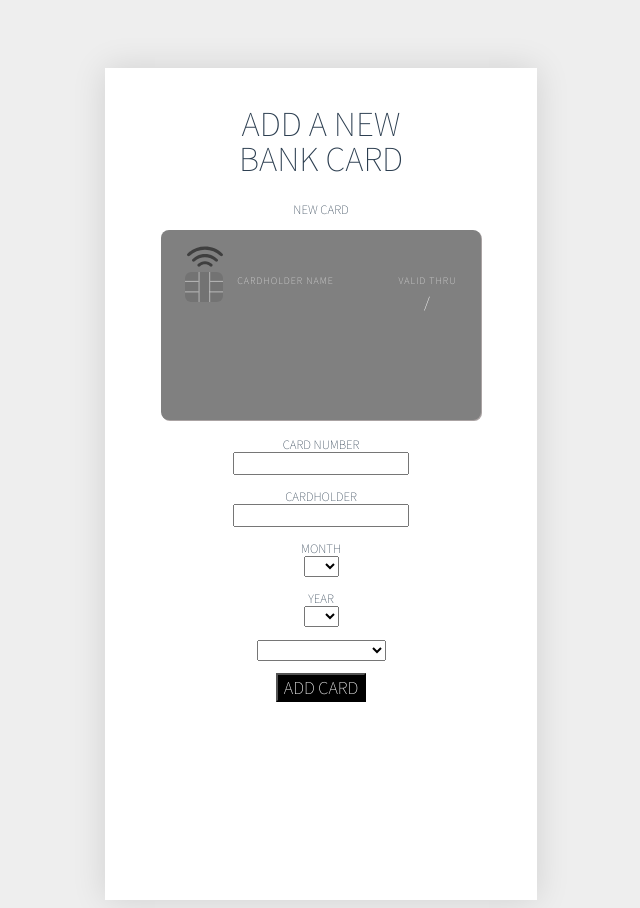
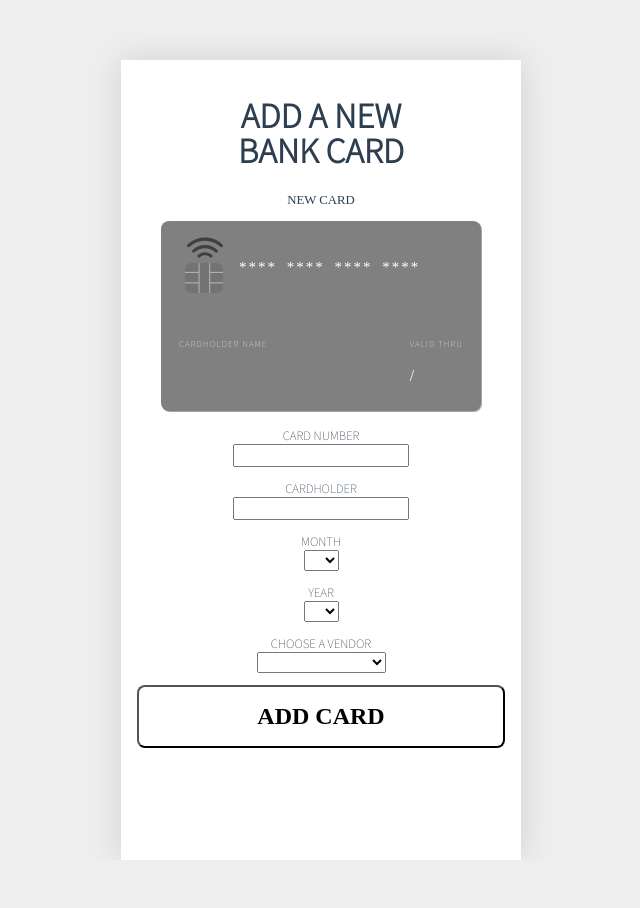
Before and after one commit to Atcheee/E-Wallet, a Vue app: page / in a window 1280 px wide. Both pictures are taken after a click on the button "ADD A NEW CARD". Shown: the whole page, without its empty margins (319-959 px from the left). After the commit the page ends 860 px from the top, so only its background shows below. Built offline with nearby package versions, Linux system fonts and the light colour scheme; a web font is replaced by a local one.

Commit message:
small styling improvements

```diff
--- a/src/App.vue
+++ b/src/App.vue
@@ -29,7 +29,7 @@ export default {
   },
   beforeMount() {
     this.currentView = "mainView";
-    // localStorage.clear(); // localStorage.clear(); // insta removes the local storage data REMEMBER TO REMOVE THIS LATER!!!
+    // localStorage.clear(); // insta removes the local storage data REMEMBER TO REMOVE THIS LATER!!!
   },
   methods: {
     updateCardData(data) {
--- a/src/views/E-Wallet.vue
+++ b/src/views/E-Wallet.vue
@@ -44,148 +44,8 @@ export default {
 };
 </script>
 
-<style lang="scss" scoped>
-@import url("https://fonts.googleapis.com/css2?family=Source+Sans+Pro:wght@200&display=swap");
-* {
-  box-sizing: border-box;
-  font-family: "Source Sans Pro";
-  font-style: normal;
-  font-weight: 200;
-  font-display: swap;
-}
-
-html,
-body {
-  margin: 0;
-  padding: 0;
-  height: 100%;
-  width: 100%;
-}
-
-.card {
-  width: 320px;
-  height: 190px;
-  -webkit-perspective: 600px;
-  -moz-perspective: 600px;
-  perspective: 600px;
-}
-
-#Cards {
-  display: inline-block;
-}
-
-.card-part {
-  box-shadow: 1px 1px #aaa3a3;
-  top: 0;
-  position: absolute;
-  z-index: 1000;
-  left: 0;
-  display: inline-block;
-  width: 320px;
-  height: 190px;
-  background-repeat: no-repeat;
-  background-position: center;
-  background-size: cover;
-  border-radius: 8px;
-}
-
-.defaultColor {
-  background: gray;
-}
-
-.card-front {
-  padding: 18px;
-}
-
-.card-black-line {
-  margin-top: 5px;
-  height: 38px;
-  background-color: #303030;
-}
-
-.card-logo {
-  height: 32px;
-  position: absolute;
-  top: 18px;
-  right: 18px;
-}
-
-.card-wifi {
-  height: 40px;
-  left: 0;
-  position: absolute;
-  margin-left: 1.5rem;
-  margin-top: -0.5rem;
-}
-
-.card-chip {
-  height: 30px;
-  left: 0;
-  position: absolute;
-  margin: 1.5rem;
-}
-
-.card_number {
-  display: block;
-  width: 100%;
-  word-spacing: 4px;
-  font-size: 20px;
-  letter-spacing: 2px;
-  color: black;
-  text-align: center;
-  margin-bottom: 20px;
-  margin-top: 20px;
-}
-
-.card-space-75 {
-  width: 75%;
-  float: left;
-}
-
-.card-space-25 {
-  width: 25%;
-  float: left;
-}
-
-.card-label {
-  font-size: 10px;
-  text-transform: uppercase;
-  color: rgba(0, 0, 0, 1);
-  letter-spacing: 1px;
-}
-
-.card-info {
-  margin-bottom: 0;
-  margin-top: 5px;
-  font-size: 16px;
-  line-height: 18px;
-  color: rgb(0, 0, 0);
-  letter-spacing: 1px;
-  text-transform: uppercase;
-}
-
-form {
-  button {
-    color: white;
-    background-color: black;
-    font-size: 18px;
-  }
-}
-
+<style lang="scss">
 ul {
   list-style-type: none;
 }
-
-.BITCOIN.INC {
-  background-color: #ffae34;
-}
-.NINJA.BANK {
-  background-color: #222222;
-}
-.BLOCKCHAIN.INC {
-  background-color: #8b58f9;
-}
-.EVIL.CORP {
-  background-color: #f33355;
-}
 </style>
--- a/src/views/addCard.vue
+++ b/src/views/addCard.vue
@@ -12,8 +12,9 @@
         <div class="card-front card-part" :class="bgcolor">
           <img class="card-wifi" src="../assets/wifi.svg" alt="wifi icon" />
           <img class="card-chip" src="../assets/chip.svg" alt="card chip" />
-          <img class="card-logo" src="" />
+          <img class="card-logo" />
           <p class="card_number">{{ userInput.cardNumber }}</p>
+          <p class="card_number" v-if='userInput.cardNumber == ""'>**** **** **** ****</p>
           <div class="card-space-75">
             <span class="card-label">CARDHOLDER NAME</span>
             <p class="card-info">{{ userInput.cardHolder }}</p>
@@ -37,6 +38,8 @@
             type="number"
             name="cardNumber"
             v-model="userInput.cardNumber"
+            oninput="javascript: if (this.value.length > this.maxLength) this.value = this.value.slice(0, this.maxLength);"
+            maxlength = "16"
           />
         </p>
 
@@ -48,6 +51,7 @@
             type="text"
             name="cardHolder"
             v-model="userInput.cardHolder"
+            @input="onlyLetters"
           />
         </p>
 
@@ -84,7 +88,8 @@
         </p>
 
         <p>
-          <label for="vendor"></label>
+          <label for="vendor">CHOOSE A VENDOR</label>
+          <br />
           <select id="vendor" name="vendor" v-model="bgcolor">
             <option disabled selected value>-- select an option --</option>
             <option
@@ -95,11 +100,13 @@
             </option>
           </select>
         </p>
+      </form>
+    </main>
+    <footer>
         <button @click="addCard" @press="currentView == 'mainView'">
           ADD CARD
         </button>
-      </form>
-    </main>
+    </footer>
   </div>
 </template>
 
@@ -114,8 +121,9 @@ export default {
   props: ["AddCardView"],
   data() {
     return {
+      currentView: "",
       userInput: {
-        cardNumber: null,
+        cardNumber: "",
         cardHolder: null,
         month: "",
         year: "",
@@ -128,7 +136,12 @@ export default {
         "BLOCKCHAIN INC",
         "EVIL CORP",
       ], // not sure if this should be in userInput or not, leaving it here for now
-      currentView: "",
+      srcImg: [
+        "../assets/bitcoin.svg",
+        "../assets/ninja.svg",
+        "../assets/blockchain.svg",
+        "../assets/evil.svg",
+      ],
     };
   },
   methods: {
@@ -149,6 +162,9 @@ export default {
       });
       perseveredData(this.Cards);
     },
+    onlyLetters() {
+      this.userInput.cardHolder = this.userInput.cardHolder.replaceAll(/[^a-zA-Z\s]+/g, "").toUpperCase();
+    },
   },
   created() {
     let savedCardData = localStorage.getItem("cardData");
@@ -162,7 +178,7 @@ export default {
 };
 </script>
 
-<style lang="scss" scoped>
+<style lang="scss">
 @import url("https://fonts.googleapis.com/css2?family=Source+Sans+Pro:wght@200&display=swap");
 * {
   box-sizing: border-box;
@@ -196,7 +212,6 @@ body {
   box-shadow: 1px 1px #aaa3a3;
   top: 0;
   position: absolute;
-  z-index: 1000;
   left: 0;
   display: inline-block;
   width: 320px;
@@ -247,47 +262,42 @@ body {
   display: block;
   width: 100%;
   word-spacing: 4px;
-  font-size: 20px;
+  font-size: 15px;
   letter-spacing: 2px;
   color: #fff;
-  text-align: center;
+  text-align: left;
   margin-bottom: 20px;
   margin-top: 20px;
+  padding-left: 60px;
 }
 
 .card-space-75 {
-  width: 75%;
   float: left;
+  padding-top: 35px;
 }
 
 .card-space-25 {
-  width: 25%;
-  float: left;
+  float: right;
+  padding-top: 35px;
 }
 
 .card-label {
-  font-size: 10px;
+  font-size: 9px;
   text-transform: uppercase;
   color: rgba(255, 255, 255, 0.8);
   letter-spacing: 1px;
 }
 
 .card-info {
-  margin-bottom: 0;
+  padding-bottom: 10px;
   margin-top: 5px;
   font-size: 16px;
   line-height: 18px;
   color: #fff;
   letter-spacing: 1px;
   text-transform: uppercase;
-}
-
-form {
-  button {
-    color: white;
-    background-color: black;
-    font-size: 18px;
-  }
+  position: absolute;
+  bottom: 0;
 }
 
 .BITCOIN.INC {
```
